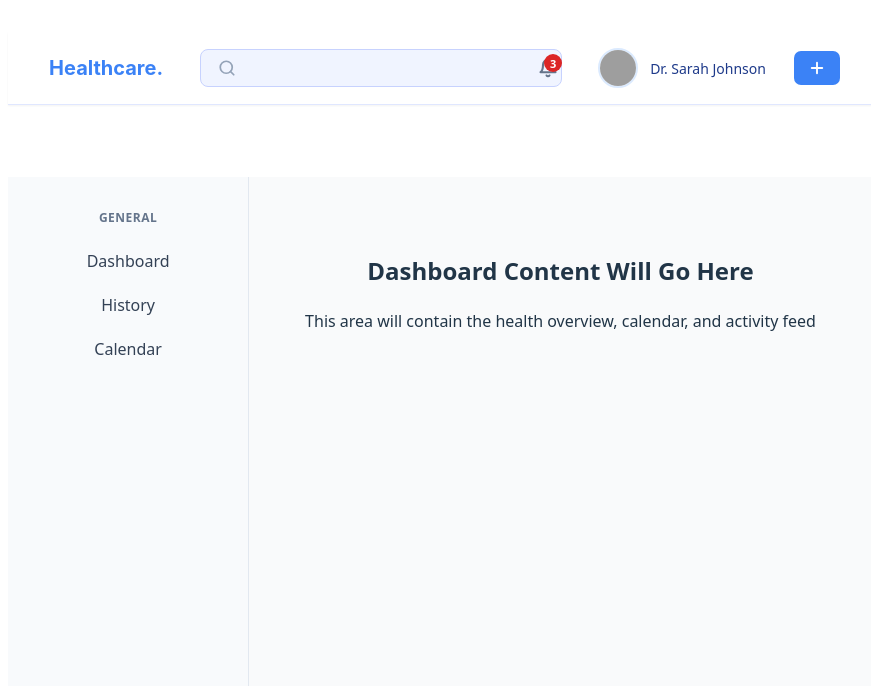
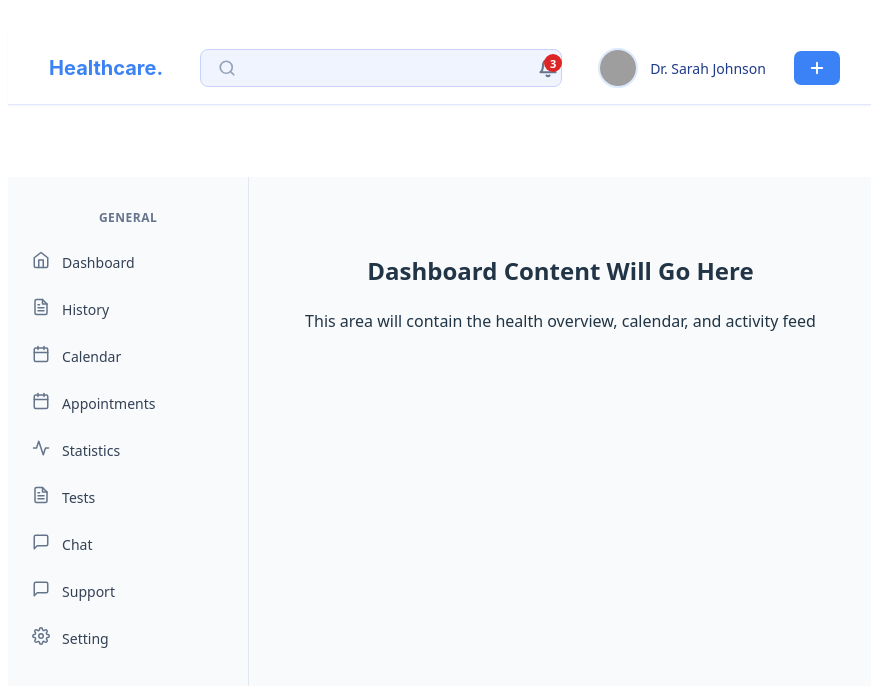
Before and after one commit to smooth-glitch/healthcare, a React (Vite) app: page / in a window 1280 px wide. Shown: the top 686 px of the page, without its empty margins (200-1071 px from the left). Built offline with nearby package versions, Linux system fonts and the light colour scheme; grey boxes are pictures that could not be loaded.

Commit message:
added all icons for nav

```diff
--- a/src/components/Sidebar/Sidebar.jsx
+++ b/src/components/Sidebar/Sidebar.jsx
@@ -1,5 +1,26 @@
 import React from "react";
 import styles from "./Sidebar.module.css";
+
+import {
+  FiHome,
+  FiCalendar,
+  FiSettings,
+  FiMessageSquare,
+  FiActivity,
+  FiFileText,
+} from "react-icons/fi";
+
+const navItems = [
+  { icon: <FiHome />, label: "Dashboard" },
+  { icon: <FiFileText />, label: "History" },
+  { icon: <FiCalendar />, label: "Calendar" },
+  { icon: <FiCalendar />, label: "Appointments" },
+  { icon: <FiActivity />, label: "Statistics" },
+  { icon: <FiFileText />, label: "Tests" },
+  { icon: <FiMessageSquare />, label: "Chat" },
+  { icon: <FiMessageSquare />, label: "Support" },
+  { icon: <FiSettings />, label: "Setting" },
+];
 
 const Sidebar = () => {
   return (
@@ -7,9 +28,12 @@ const Sidebar = () => {
       <div className={styles.section}>
         <h3 className={styles.sectionTitle}>General</h3>
         <ul className={styles.navList}>
-          <li className={styles.navItem}>Dashboard</li>
-          <li className={styles.navItem}>History</li>
-          <li className={styles.navItem}>Calendar</li>
+          {navItems.map((item, index) => (
+            <li key={index} className={styles.navItem}>
+              <span className={styles.navIcon}>{item.icon}</span>
+              {item.label}
+            </li>
+          ))}
         </ul>
       </div>
     </aside>
--- a/src/components/Sidebar/Sidebar.module.css
+++ b/src/components/Sidebar/Sidebar.module.css
@@ -30,3 +30,21 @@
   color: #334155;
   cursor: pointer;
 }
+
+.navItem {
+  display: flex;
+  align-items: center;
+  gap: 12px;
+  padding: 10px 24px;
+  font-size: 14px;
+  transition: all 0.2s;
+}
+
+.navItem:hover {
+  background-color: #e2e8f0;
+}
+
+.navIcon {
+  color: #64748b;
+  font-size: 18px;
+}
```
